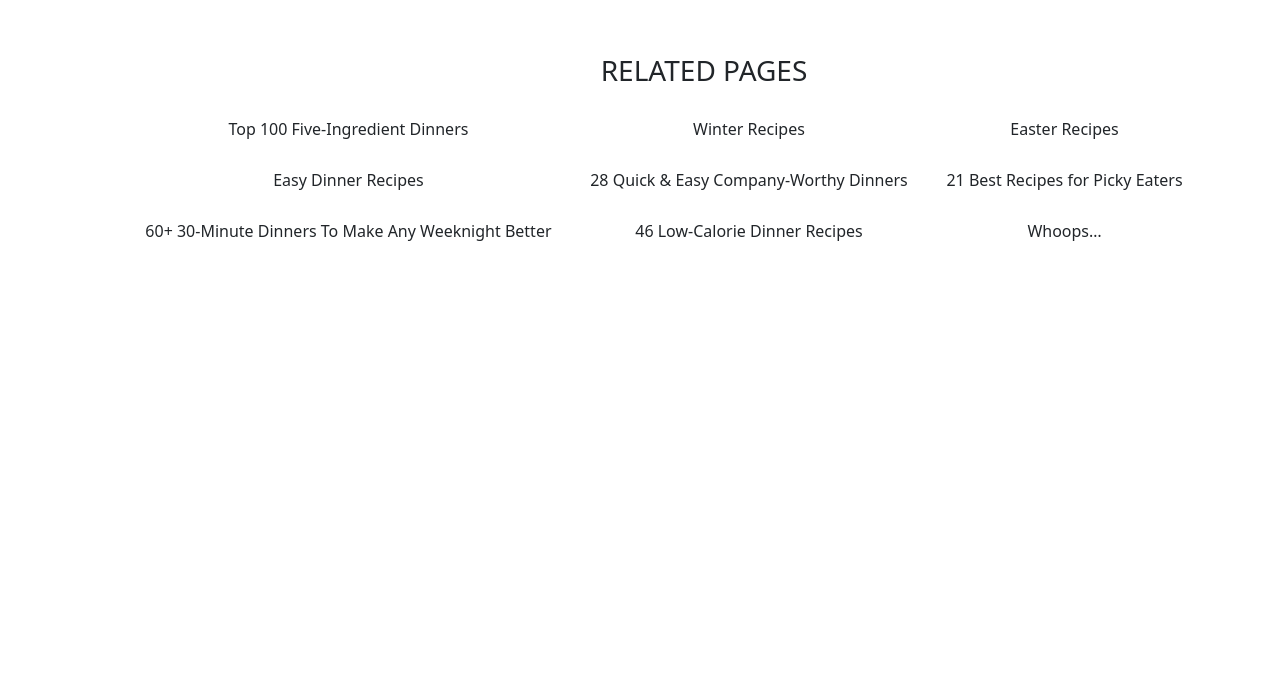
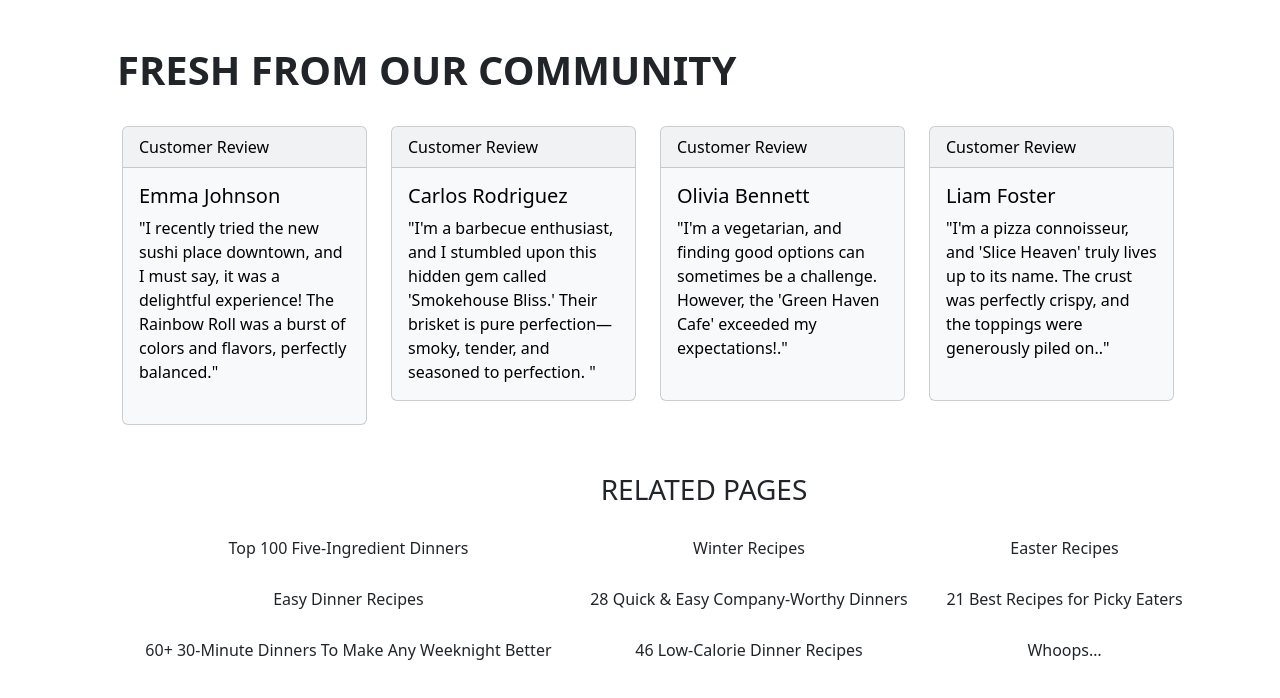
Before and after one commit to mannu-cyber/icp6.0-group-06-project-3-javascript-bootstrap, a plain HTML site: page pages/Party.html in a window 1280 px wide. Shown: the part 3919-4617 px from the top of the page. Before the commit the page ends 4200 px from the top, so only its background shows below. Drawn offline with nearby package versions, Linux system fonts and the light colour scheme.

Commit message:
Added the community section

```diff
--- a/pages/Party.html
+++ b/pages/Party.html
@@ -253,6 +253,69 @@
 
 
 
+      <!-- New Section -->
+
+      <h1 class="mt-4  " style="font-weight: 600; margin-left: 35px;"> FRESH FROM OUR COMMUNITY</h1>
+
+      <div class="container m-2">
+        <div class="row row-cols-1 row-cols-md-4 g-4 m-2">
+
+   <div class="col">
+      <div class="card text-bg-light mb-3" style="max-width: 18rem;">
+        <div class="card-header">Customer Review</div>
+        <div class="card-body">
+          <h5 class="card-title">Emma Johnson</h5>
+          <p class="card-text">"I recently tried the new sushi place downtown, and I must say, it was a delightful experience! The Rainbow Roll was a burst of colors and flavors, perfectly balanced."
+            <br>
+            <br>
+          </p>
+        </div>
+      </div>
+    </div>
+
+
+    <div class="col">
+      <div class="card text-bg-light mb-3" style="max-width: 18rem;">
+        <div class="card-header">Customer Review</div>
+        <div class="card-body">
+          <h5 class="card-title"> Carlos Rodriguez</h5>
+          <p class="card-text">"I'm a barbecue enthusiast, and I stumbled upon this hidden gem called 'Smokehouse Bliss.' Their brisket is pure perfection—smoky, tender, and seasoned to perfection. "</p>
+        </div>
+      </div>
+      </div>
+
+
+      <div class="col">
+      <div class="card text-bg-light mb-3" style="max-width: 18rem;">
+        <div class="card-header">Customer Review</div>
+        <div class="card-body">
+          <h5 class="card-title"> Olivia Bennett</h5>
+          <p class="card-text">"I'm a vegetarian, and finding good options can sometimes be a challenge. However, the 'Green Haven Cafe' exceeded my expectations!."
+            <br>
+            <br>
+          </p>
+        </div>
+      </div>
+      </div>
+
+      <div class="col">
+      <div class="card text-bg-light mb-3" style="max-width: 18rem;">
+        <div class="card-header">Customer Review</div>
+        <div class="card-body">
+          <h5 class="card-title">Liam Foster</h5>
+          <p class="card-text">"I'm a pizza connoisseur, and 'Slice Heaven' truly lives up to its name. The crust was perfectly crispy, and the toppings were generously piled on.."
+            <br>
+            <br>
+          </p>
+        </div>
+      </div>
+      </div>
+
+
+      </div>
+     </div>
+
+
 
 
 
```
